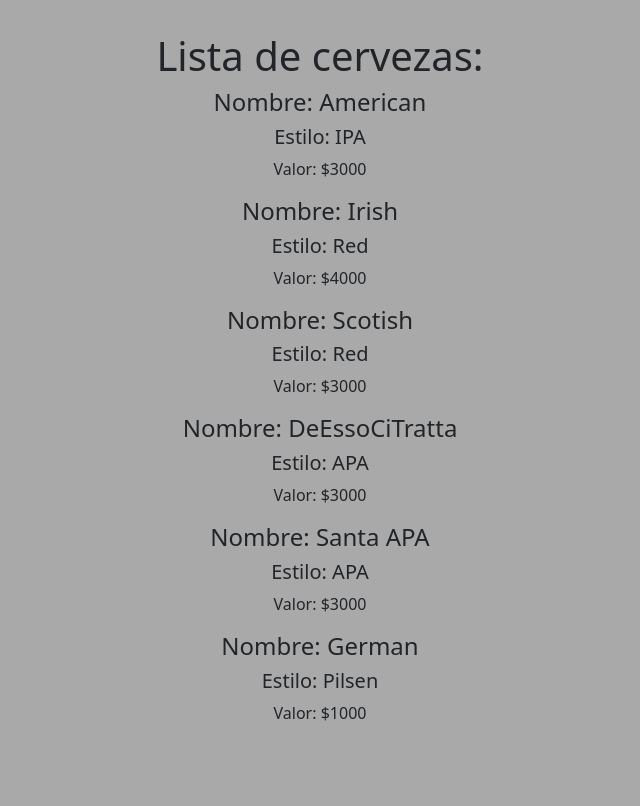
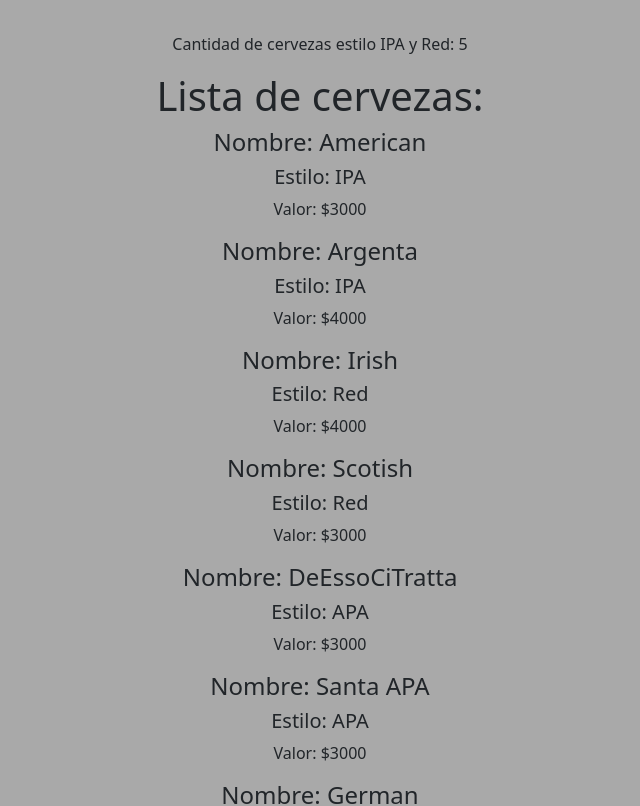
Before and after one commit to AleRabbia/Practicas-LC3, a React (Vite) app: page / in a window 1280 px wide. Shown: the top 806 px of the page, without its empty margins (320-960 px from the left). Built offline with nearby package versions, Linux system fonts and the light colour scheme.

Commit message:
Ejercicio Beers parte 3

```diff
--- a/src/App.jsx
+++ b/src/App.jsx
@@ -70,12 +70,13 @@ function App() {
     ];
 
     const beerFilter = beers.filter((beer) => {
-        return beer.available === true
+        return beer.beerStyle === "IPA" || beer.beerStyle === "Red"
     })
     return (
         <div>
+            <p>Cantidad de cervezas estilo IPA y Red: {beerFilter.length}</p>
             <h1>Lista de cervezas:</h1>
-            {beerFilter.map((beer) => (
+            {beers.map((beer) => (
                 <Beers key={beer.id} beerName={beer.beerName} beerStyle={beer.beerStyle} price={beer.price} />
             ))}
         </div>
```
